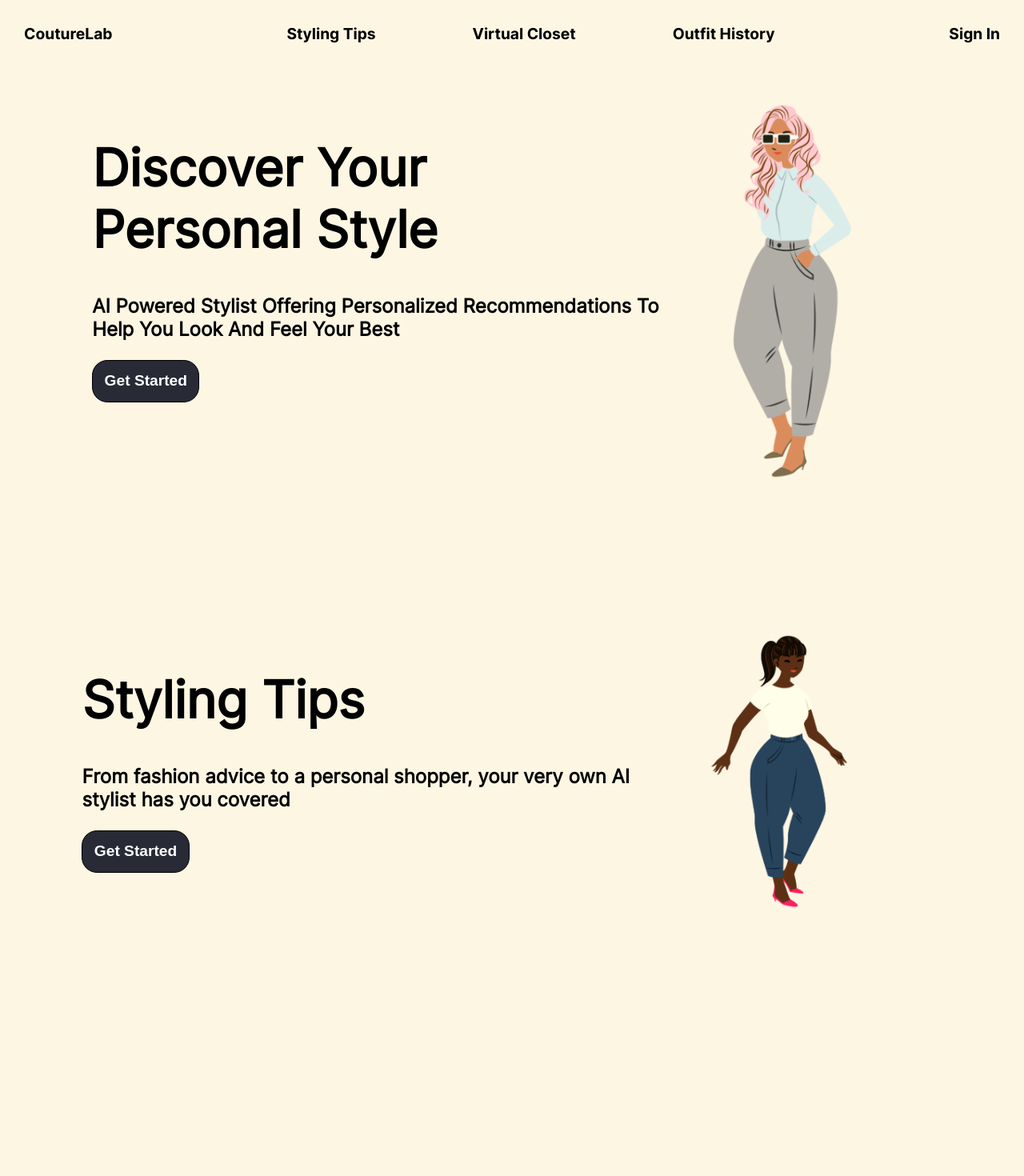
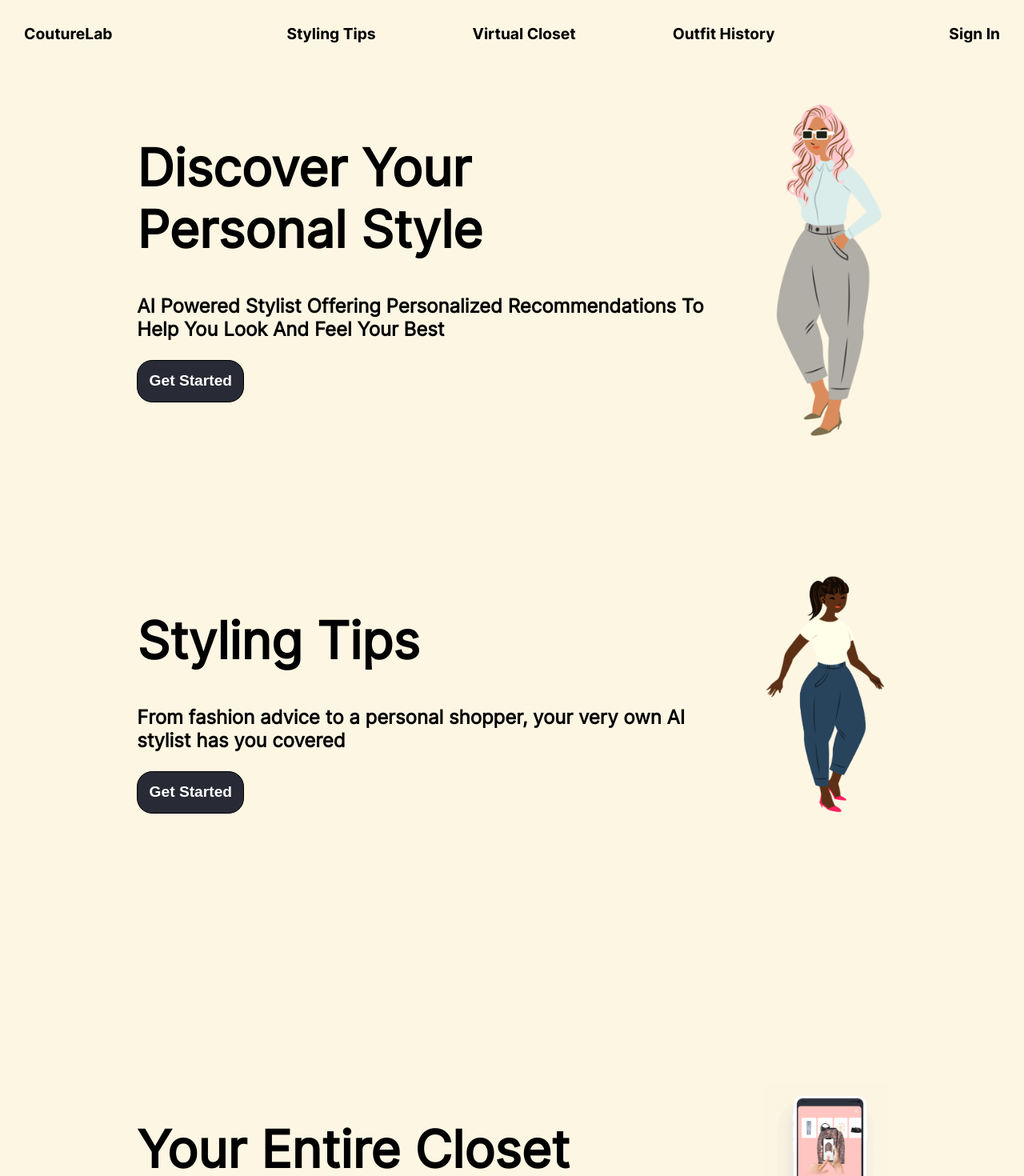
Before and after one commit to felixliang50779/Couture-Lab, a React (Create React App) app in the folder couture-lab-ui/: page /Home in a window 1280 px wide. Shown: the top 1470 px of the page at 80% size. Built offline with nearby package versions, Linux system fonts and the light colour scheme.

Commit message:
Re-formatted landing page descriptions

```diff
--- a/couture-lab-ui/src/Components/navbar.js
+++ b/couture-lab-ui/src/Components/navbar.js
@@ -22,7 +22,7 @@ export default function NavBar() {
                 <a href='#closetDesc'>Virtual Closet</a>
                 <a href='#outfitHistoryDesc'>Outfit History</a>
             </div>
-            <a>Sign In</a>
+            <a href="/">Sign In</a>
         </nav>
     );
 }
--- a/couture-lab-ui/src/Pages/Home.js
+++ b/couture-lab-ui/src/Pages/Home.js
@@ -21,11 +21,13 @@ export default function Home() {
                     </h3>
                     <Button text="Get Started"/>
                 </div>
+                <div className={styles['img-container']}>
                     <img
                         className={styles['landing-img']}
                         src={LandingImage}
                         alt="landingImg"
                         loading="lazy" />
+                </div>
             </div>
             <div id="stylingDesc" className={styles['styling-tips']}>
                 <div className={styles['section-text']}>
@@ -38,11 +40,13 @@ export default function Home() {
                     </h3>
                     <Button text="Get Started"/>
                 </div>
+                <div className={styles['img-container']}>
                     <img
                         className={styles['landing-img']}
                         src={StylingImage}
                         alt='stylingImg'
                         loading='lazy' />
+                </div>
             </div>
             <div id="closetDesc" className={styles['virtual-closet']}>
                 <div className={styles['section-text']}>
@@ -53,11 +57,13 @@ export default function Home() {
                     </h3>
                     <Button text="Get Started"/>
                 </div>
+                <div className={styles['img-container']}>
                     <img
                         className={styles['landing-img']}
                         src={ClosetImage}
                         alt="landingImg"
                         loading="lazy" />
+                </div>
             </div>
             <div id='outfitHistoryDesc' className={styles['outfit-history']}>
                 <div className={styles['section-text']}>
@@ -68,12 +74,14 @@ export default function Home() {
                     </h3>
                     <Button text="Get Started"/>
                 </div>
+                <div className={styles['img-container']}>
                     <img
                         className={styles['landing-img']}
                         src={OutfitHistoryImage}
                         alt="landingImg"
                         loading="lazy" />
                 </div>
+            </div>
             <Footer />
         </div>
     )
--- a/couture-lab-ui/src/Pages/Home.module.css
+++ b/couture-lab-ui/src/Pages/Home.module.css
@@ -8,7 +8,6 @@
 
 .landing-content, .styling-tips, .virtual-closet, .outfit-history {
     display: flex;
-    padding-left: 8%;
     gap: 4em;
 }
 
@@ -17,8 +16,8 @@
 }
 
 .styling-tips, .virtual-closet, .outfit-history {
-    padding-top: 15%;
-    padding-bottom: 15%;
+    padding-top: 13%;
+    padding-bottom: 13%;
 }
 
 .section-title {
@@ -31,6 +30,11 @@
     max-width: 30em;
 }
 
+.img-container {
+    width: 12vw;
+}
+
 .landing-img {
-    width: 15%;
+    max-width: 100%;
+    max-height: 100%;
 }
```
Lines whose indentation alone changed are shown as unchanged.
